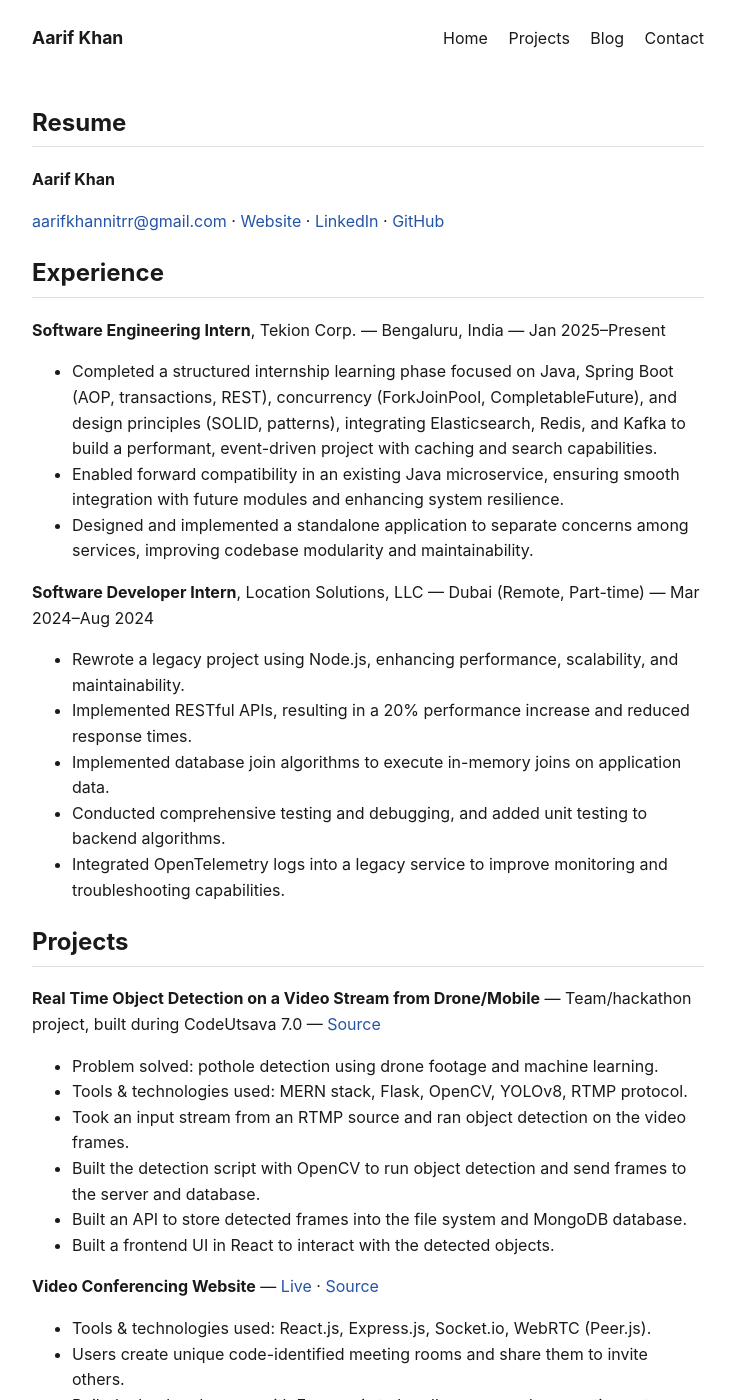
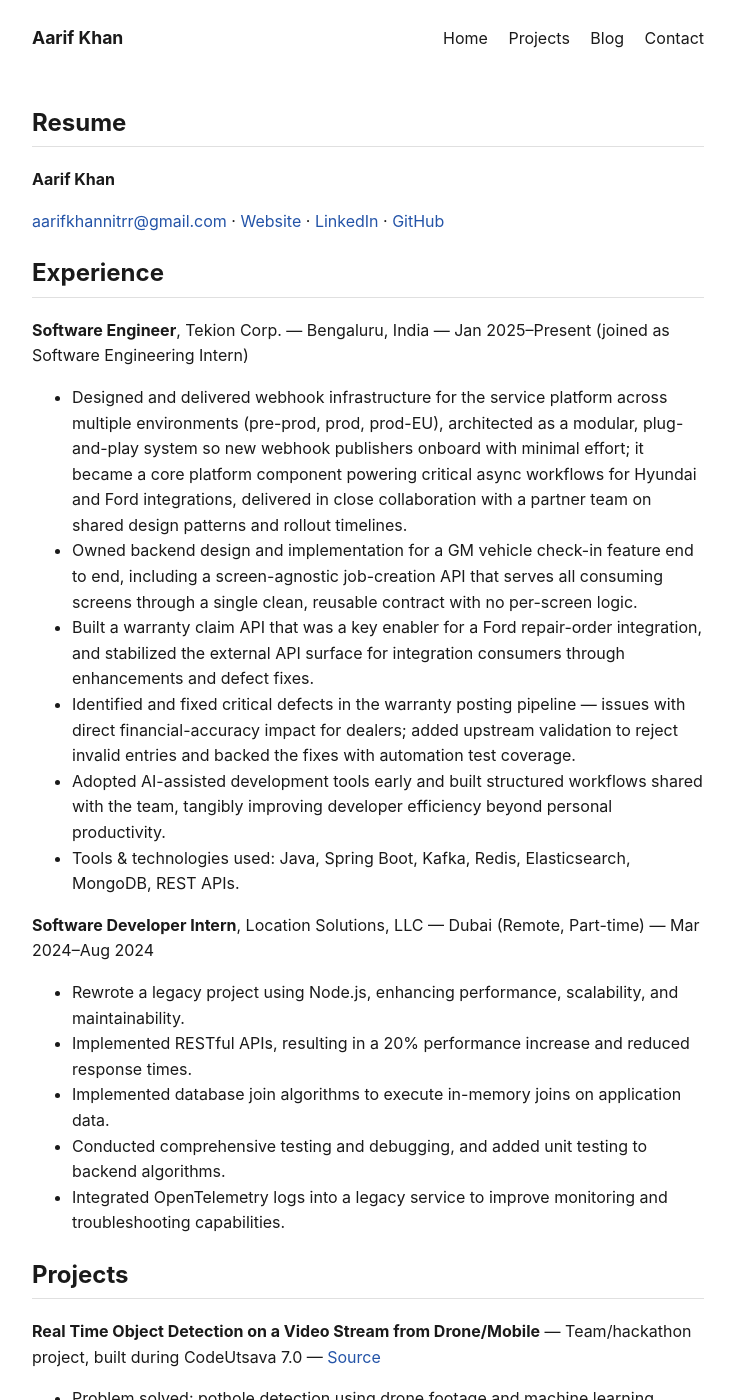
Before and after one commit to aarifkhan7/aarifkhan7.github.io, a Jekyll site: the page built from resume.md, in a window 1280 px wide and 1400 px high. Shown: the whole window, without its empty margins (272-1007 px from the left). Built offline with Jekyll 4.4.1, drawn with Linux system fonts in a browser that asks for light colours; some of the changed text lies outside the part shown.

Commit message:
Update Tekion entry with full-time accomplishments and tech stack
Co-Authored-By: Claude Fable 5 <noreply@anthropic.com>

```diff
--- a/resume.md
+++ b/resume.md
@@ -10,10 +10,13 @@ permalink: /resume/
 
 ## Experience
 
-**Software Engineering Intern**, Tekion Corp. — Bengaluru, India — Jan 2025–Present
-- Completed a structured internship learning phase focused on Java, Spring Boot (AOP, transactions, REST), concurrency (ForkJoinPool, CompletableFuture), and design principles (SOLID, patterns), integrating Elasticsearch, Redis, and Kafka to build a performant, event-driven project with caching and search capabilities.
-- Enabled forward compatibility in an existing Java microservice, ensuring smooth integration with future modules and enhancing system resilience.
-- Designed and implemented a standalone application to separate concerns among services, improving codebase modularity and maintainability.
+**Software Engineer**, Tekion Corp. — Bengaluru, India — Jan 2025–Present (joined as Software Engineering Intern)
+- Designed and delivered webhook infrastructure for the service platform across multiple environments (pre-prod, prod, prod-EU), architected as a modular, plug-and-play system so new webhook publishers onboard with minimal effort; it became a core platform component powering critical async workflows for Hyundai and Ford integrations, delivered in close collaboration with a partner team on shared design patterns and rollout timelines.
+- Owned backend design and implementation for a GM vehicle check-in feature end to end, including a screen-agnostic job-creation API that serves all consuming screens through a single clean, reusable contract with no per-screen logic.
+- Built a warranty claim API that was a key enabler for a Ford repair-order integration, and stabilized the external API surface for integration consumers through enhancements and defect fixes.
+- Identified and fixed critical defects in the warranty posting pipeline — issues with direct financial-accuracy impact for dealers; added upstream validation to reject invalid entries and backed the fixes with automation test coverage.
+- Adopted AI-assisted development tools early and built structured workflows shared with the team, tangibly improving developer efficiency beyond personal productivity.
+- Tools & technologies used: Java, Spring Boot, Kafka, Redis, Elasticsearch, MongoDB, REST APIs.
 
 **Software Developer Intern**, Location Solutions, LLC — Dubai (Remote, Part-time) — Mar 2024–Aug 2024
 - Rewrote a legacy project using Node.js, enhancing performance, scalability, and maintainability.
```
Also changed, not shown: other parts of resume.md (+1 -1 lines), 2 other files.
